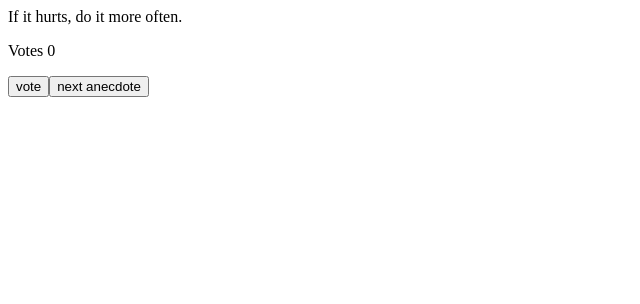
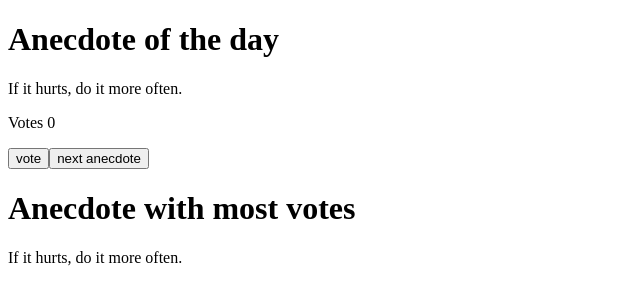
Before and after one commit to Nahtx/FullStackDN, a React (Vite) app in the folder part1/: page / in a window 1280 px wide. Shown: the top 304 px of the page, without its empty margins (0-640 px from the left). Built offline with nearby package versions, Linux system fonts and the light colour scheme.

Commit message:
zadanie 1.14

```diff
--- a/part1/src/App.jsx
+++ b/part1/src/App.jsx
@@ -14,11 +14,16 @@ const App = () => {
 
   const [selected, setSelected] = useState(0);
   const [points, setPoints] = useState(new Uint8Array(anecdotes.length));
+  const [mostVotesIndex, setMostVotesIndex] = useState(0);
 
   const handleVote = () => {
     const newPoints = [...points];
     newPoints[selected] += 1;
     setPoints(newPoints);
+
+    const maxVotes = Math.max(...newPoints);
+    const indexOfMostVotes = newPoints.indexOf(maxVotes);
+    setMostVotesIndex(indexOfMostVotes);
   };
 
   const handleNext = () => {
@@ -34,10 +39,14 @@ const App = () => {
 
   return (
     <>
+      <h1>Anecdote of the day</h1>
       <div>{anecdotes[selected]}</div>
       <p>Votes {points[selected]}</p>
       <button onClick={handleVote}>vote</button>
       <button onClick={handleNext}>next anecdote</button>
+
+      <h1>Anecdote with most votes</h1>
+      <div>{anecdotes[mostVotesIndex]}</div>
     </>
   );
 };
```
